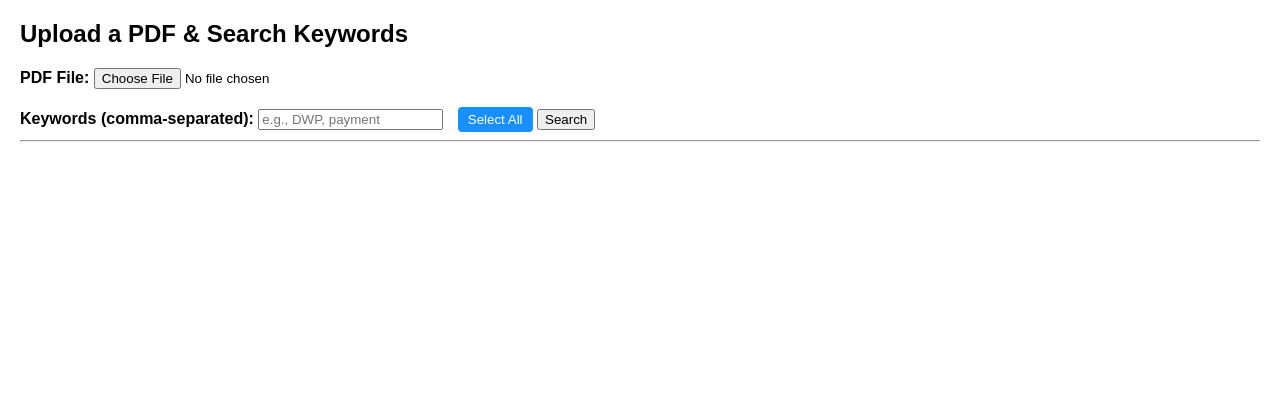
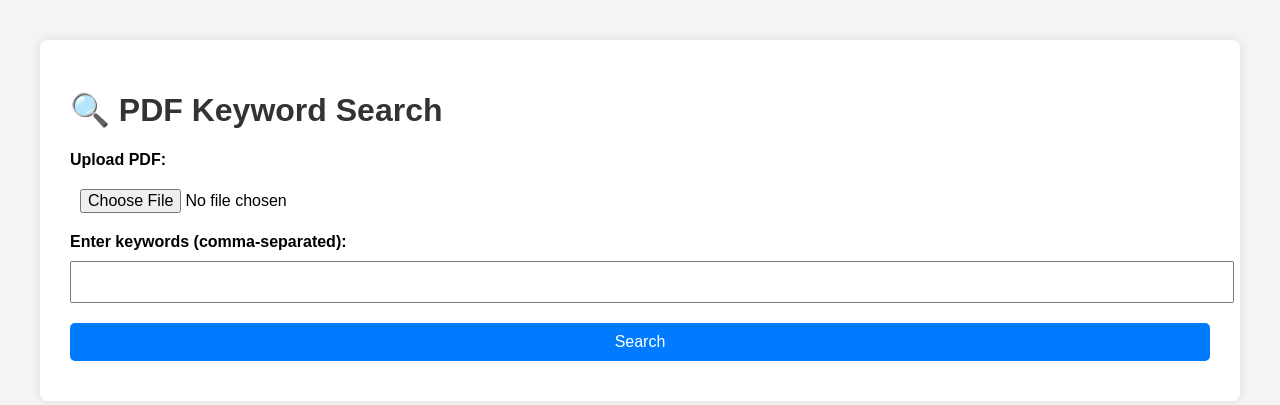
Before and after one commit to Aaronicc/darwin-aaron-santiago-pdf-keyword-search, a Flask app: page / in a window 1280 px wide. Shown: the top 405 px of the page. Run offline with Flask 3, Linux system fonts and the light colour scheme.

Commit message:
Update index.html

```diff
--- a/templates/index.html
+++ b/templates/index.html
@@ -1,109 +1,101 @@
 <!DOCTYPE html>
-<html>
+<html lang="en">
 <head>
-    <title>PDF Keyword Search - DarwinSantiago</title>
+    <meta charset="UTF-8">
+    <title>PDF Keyword Search - Darwin Santiago</title>
     <style>
-        body { font-family: Arial, sans-serif; margin: 20px; }
-        .keyword-history { margin-bottom: 10px; }
-        .keyword-history a {
-            display: inline-block;
-            background: #f0f0f0;
-            padding: 5px 10px;
-            margin: 2px;
-            border-radius: 4px;
-            text-decoration: none;
+        body {
+            font-family: Arial, sans-serif;
+            margin: 40px;
+            background-color: #f4f4f4;
+        }
+        h1, h2 {
             color: #333;
         }
+        .container {
+            background: white;
+            padding: 30px;
+            border-radius: 8px;
+            box-shadow: 0 0 10px rgba(0, 0, 0, 0.1);
+        }
+        input[type="text"], input[type="file"], button {
+            padding: 10px;
+            margin: 10px 0;
+            width: 100%;
+            font-size: 16px;
+        }
+        button {
+            background-color: #007bff;
+            border: none;
+            color: white;
+            cursor: pointer;
+            border-radius: 5px;
+        }
+        button:hover {
+            background-color: #0056b3;
+        }
         .result {
-            margin-bottom: 15px;
+            margin-top: 20px;
             padding: 10px;
-            background: #f9f9f9;
-            border-left: 5px solid #4CAF50;
+            background-color: #e6f7ff;
+            border-left: 4px solid #007bff;
         }
-        mark {
-            background-color: yellow;
-            font-weight: bold;
+        .keywords-box {
+            margin: 10px 0;
+            padding: 10px;
+            background: #f1f1f1;
+            border-radius: 5px;
         }
-        .select-btn {
-            margin-left: 10px;
-            padding: 5px 10px;
-            background: #1890ff;
-            color: white;
-            border: none;
-            border-radius: 4px;
-            cursor: pointer;
+        .checkbox-group {
+            display: flex;
+            flex-wrap: wrap;
         }
-        .select-btn:hover {
-            background: #007acc;
+        .checkbox-group label {
+            margin-right: 15px;
         }
     </style>
+    <script>
+        function selectAllKeywords() {
+            const checkboxes = document.querySelectorAll('input[name="previous_keywords"]');
+            checkboxes.forEach(cb => cb.checked = true);
+        }
+    </script>
 </head>
 <body>
-    <h2>Upload a PDF & Search Keywords</h2>
-    <form method="POST" enctype="multipart/form-data">
-        <label><strong>PDF File:</strong></label>
-        <input type="file" name="pdf_file" required><br><br>
+    <div class="container">
+        <h1>🔍 PDF Keyword Search</h1>
 
-        <label><strong>Keywords (comma-separated):</strong></label>
-        <input type="text" name="keywords" id="keywords" placeholder="e.g., DWP, payment" required>
-        <button type="button" class="select-btn" onclick="selectKeywords()">Select All</button>
-        <button type="submit">Search</button>
-    </form>
+        <form method="POST" enctype="multipart/form-data">
+            <label for="pdf_file"><strong>Upload PDF:</strong></label>
+            <input type="file" name="pdf_file" required>
 
-    {% if history %}
-        <div class="keyword-history">
-            <h4>Previously Searched Keywords:</h4>
-            {% for kw in history %}
-                <a href="#" onclick="addKeyword('{{ kw }}')">{{ kw }}</a>
+            <label for="keywords"><strong>Enter keywords (comma-separated):</strong></label>
+            <input type="text" name="keywords">
+
+            {% if previous_keywords %}
+                <div class="keywords-box">
+                    <strong>Previously Searched Keywords:</strong>
+                    <button type="button" onclick="selectAllKeywords()">Select All</button>
+                    <div class="checkbox-group">
+                        {% for keyword in previous_keywords %}
+                            <label>
+                                <input type="checkbox" name="previous_keywords" value="{{ keyword }}">
+                                {{ keyword }}
+                            </label>
+                        {% endfor %}
+                    </div>
+                </div>
+            {% endif %}
+
+            <button type="submit">Search</button>
+        </form>
+
+        {% if results %}
+            <h2>Results:</h2>
+            {% for result in results %}
+                <div class="result">{{ result }}</div>
             {% endfor %}
-        </div>
-    {% endif %}
-
-    <hr>
-
-    {% if results %}
-        <h3>Search Results:</h3>
-        {% for result in results %}
-            <div class="result">{{ result|safe }}</div>
-        {% endfor %}
-    {% elif keywords %}
-        <p>No matches found for: <strong>{{ keywords|join(', ') }}</strong></p>
-    {% endif %}
-
-    {% if keyword_history %}
-<h3 class="mt-6 text-lg font-semibold">Previously Searched Keywords:</h3>
-<div class="keyword-history mb-4">
-    {% for kw in keyword_history %}
-        <a onclick="addKeyword('{{ kw }}')" class="cursor-pointer inline-block bg-gray-200 hover:bg-blue-200 text-sm text-gray-800 px-2 py-1 rounded m-1">{{ kw }}</a>
-    {% endfor %}
-    <button type="button" onclick="selectKeywords()" class="ml-2 px-2 py-1 text-sm bg-blue-500 text-white rounded hover:bg-blue-600">Select All</button>
-</div>
-{% endif %}
-
-<script>
-    function addKeyword(kw) {
-        let input = document.getElementById("keywords");
-        let current = input.value.split(",").map(k => k.trim()).filter(k => k);
-        if (!current.includes(kw)) {
-            current.push(kw);
-            input.value = current.join(", ");
-        }
-    }
-
-    function selectKeywords() {
-        const input = document.getElementById("keywords");
-        const historyTags = document.querySelectorAll(".keyword-history a");
-        const selected = new Set(input.value.split(",").map(k => k.trim()));
-
-        historyTags.forEach(tag => {
-            const kw = tag.textContent.trim();
-            selected.add(kw);
-        });
-
-        input.value = Array.from(selected).join(", ");
-        input.focus();
-    }
-</script>
-
+        {% endif %}
+    </div>
 </body>
 </html>
```
